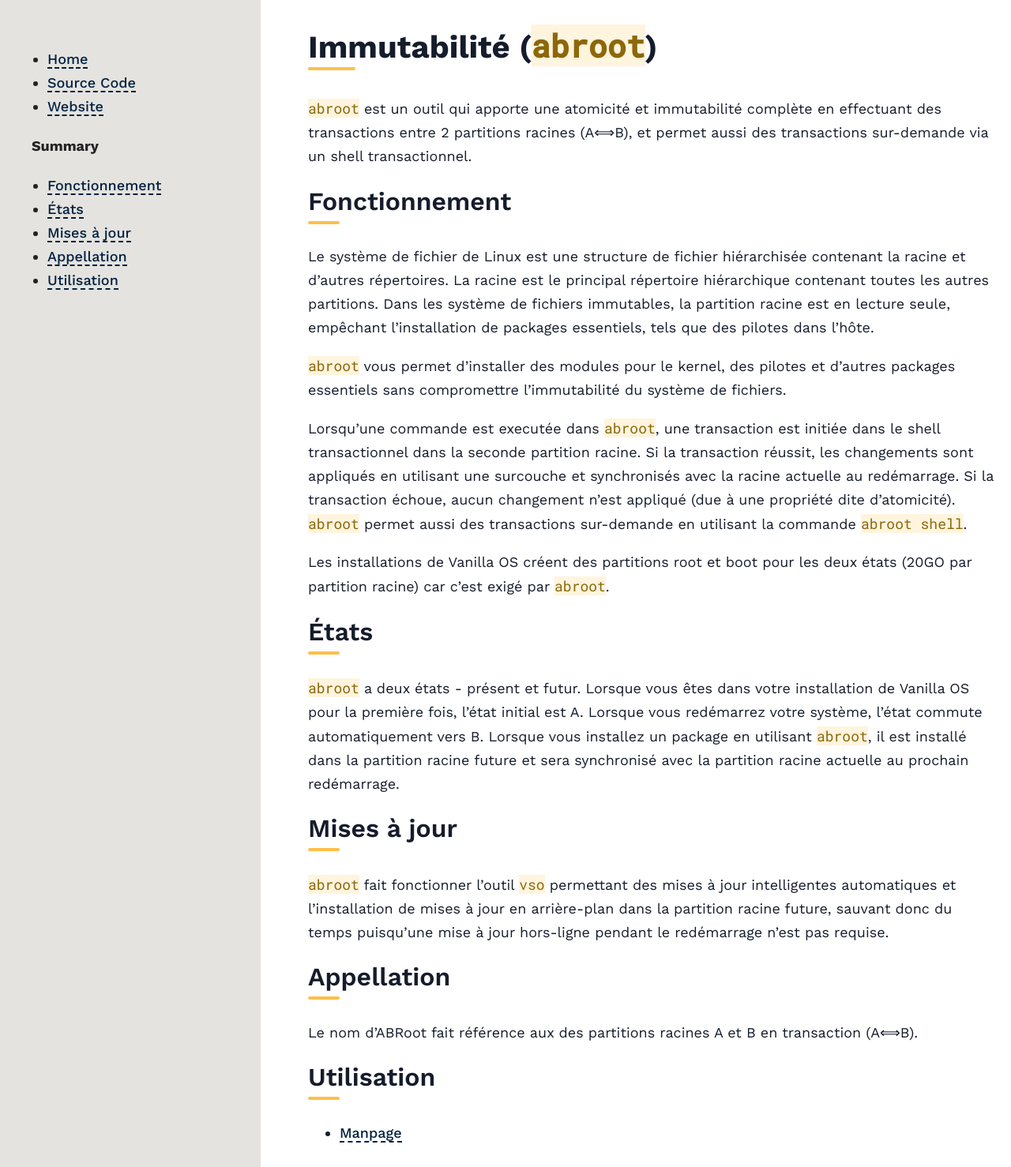
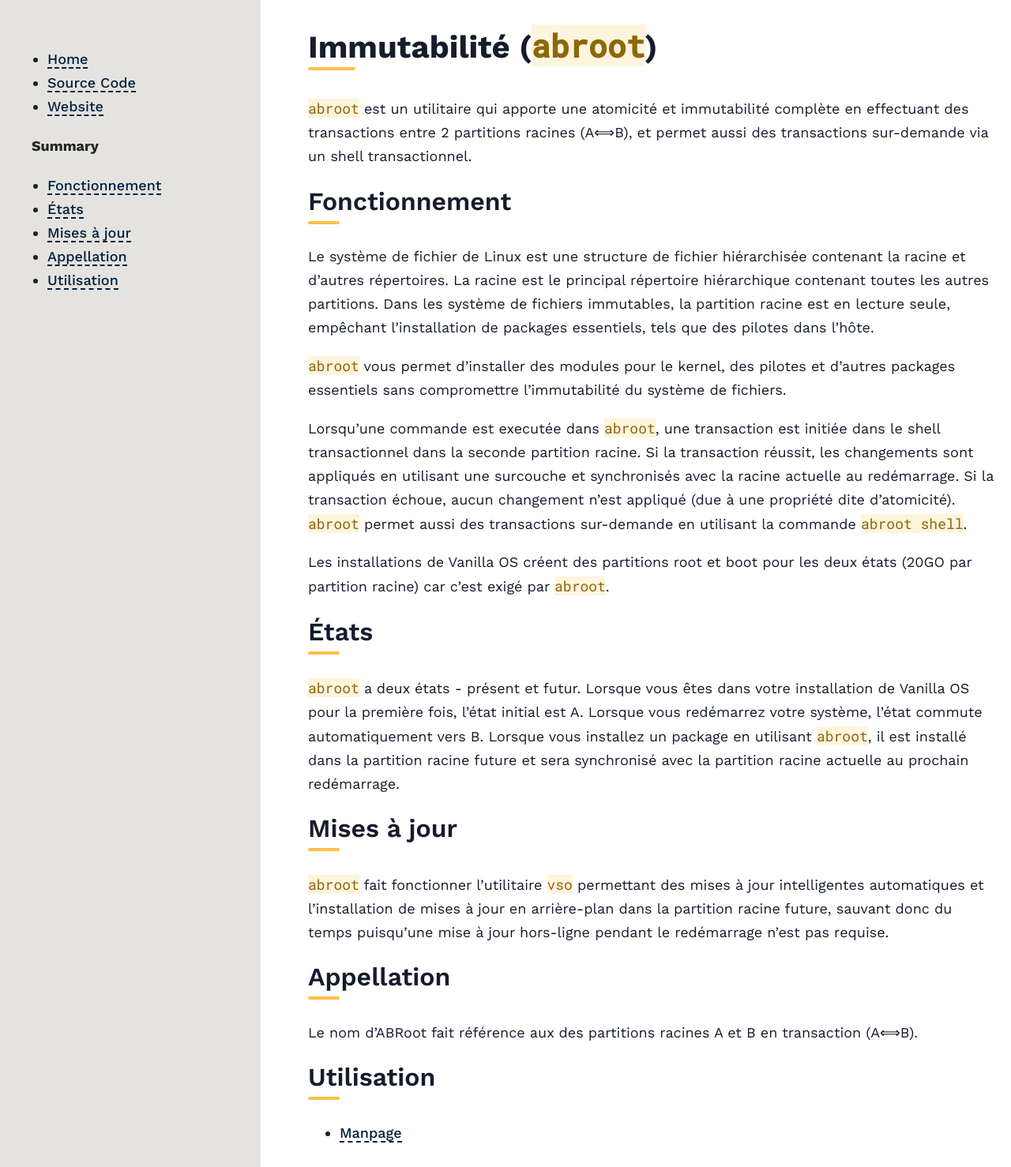
Before and after one commit to Vanilla-OS/documentation, a Jekyll site: the page built from docs/ABRoot/index.fr.md, in a window 1280 px wide. Shown: the whole page at 79% size. Built offline with Jekyll 4.4.1, drawn with Linux system fonts in a browser that asks for light colours.

Commit message:
Changed "outil" to "utilitaire"

```diff
--- a/docs/ABRoot/index.fr.md
+++ b/docs/ABRoot/index.fr.md
@@ -5,7 +5,7 @@ description: Find out how to use ABRoot.
 
 # Immutabilité (`abroot`)
 
-`abroot` est un outil qui apporte une atomicité et immutabilité complète en effectuant des transactions entre 2 partitions racines (A⟺B), et permet aussi des transactions sur-demande via un shell transactionnel.
+`abroot` est un utilitaire qui apporte une atomicité et immutabilité complète en effectuant des transactions entre 2 partitions racines (A⟺B), et permet aussi des transactions sur-demande via un shell transactionnel.
 
 ## Fonctionnement
 
@@ -25,7 +25,7 @@ Les installations de Vanilla OS créent des partitions root et boot pour les deu
 
 ## Mises à jour
 
-`abroot` fait fonctionner l'outil `vso` permettant des mises à jour intelligentes automatiques et l'installation de mises à jour en arrière-plan dans la partition racine future, sauvant donc du temps puisqu'une mise à jour hors-ligne pendant le redémarrage n'est pas requise.
+`abroot` fait fonctionner l'utilitaire `vso` permettant des mises à jour intelligentes automatiques et l'installation de mises à jour en arrière-plan dans la partition racine future, sauvant donc du temps puisqu'une mise à jour hors-ligne pendant le redémarrage n'est pas requise.
 
 ## Appellation
 
```
